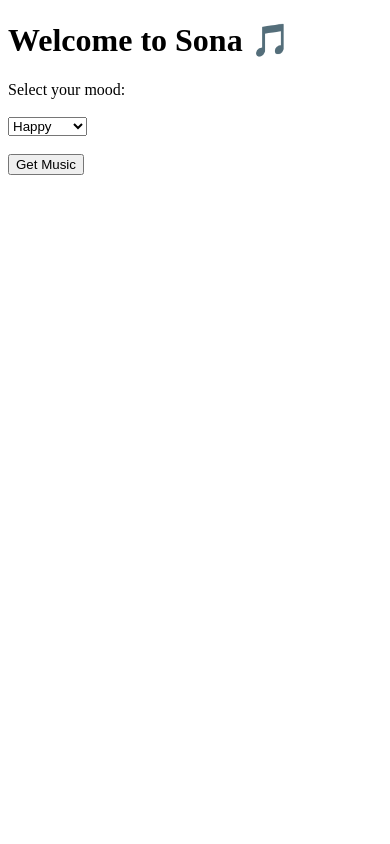
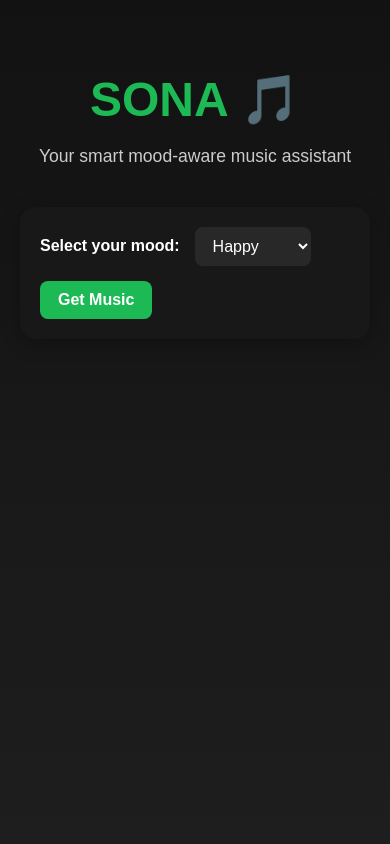
Before and after one commit to Jameswheeler987/SONA--A-Smart--Mood-Aware-Music-Assistant, a Flask app: page / in a window 390 px wide. Run offline with Flask 3, Linux system fonts and the light colour scheme.

Commit message:
Styled SONA interface with responsive song cards

```diff
--- /dev/null
+++ b/static/style.css
@@ -0,0 +1,141 @@
+body {
+    margin: 0;
+    font-family: Arial, sans-serif;
+    background: linear-gradient(180deg, #121212, #1e1e1e);
+    color: white;
+    min-height: 100vh;
+}
+
+.container {
+    max-width: 1000px;
+    margin: 0 auto;
+    padding: 40px 20px;
+}
+
+.hero {
+    text-align: center;
+    margin-bottom: 40px;
+}
+
+.hero h1 {
+    font-size: 3rem;
+    margin-bottom: 10px;
+    color: #1db954;
+}
+
+.hero p {
+    font-size: 1.1rem;
+    color: #cccccc;
+}
+
+.form-section {
+    display: flex;
+    justify-content: center;
+    margin-bottom: 30px;
+}
+
+.mood-form {
+    background: #181818;
+    padding: 20px;
+    border-radius: 16px;
+    box-shadow: 0 4px 20px rgba(0, 0, 0, 0.3);
+    display: flex;
+    gap: 15px;
+    align-items: center;
+    flex-wrap: wrap;
+}
+
+.mood-form label {
+    font-weight: bold;
+}
+
+.mood-form select {
+    padding: 10px 14px;
+    border-radius: 8px;
+    border: none;
+    background: #282828;
+    color: white;
+    font-size: 1rem;
+}
+
+.mood-form button {
+    padding: 10px 18px;
+    border: none;
+    border-radius: 8px;
+    background: #1db954;
+    color: white;
+    font-size: 1rem;
+    font-weight: bold;
+    cursor: pointer;
+}
+
+.mood-form button:hover {
+    background: #17a74a;
+}
+
+.results-header {
+    text-align: center;
+    margin-bottom: 30px;
+}
+
+.results-header span {
+    color: #1db954;
+    text-transform: capitalize;
+}
+
+.songs-section h2 {
+    text-align: center;
+    margin-bottom: 25px;
+}
+
+.songs-grid {
+    display: grid;
+    grid-template-columns: repeat(auto-fit, minmax(280px, 1fr));
+    gap: 20px;
+}
+
+.song-card {
+    background: #181818;
+    border-radius: 16px;
+    padding: 16px;
+    display: flex;
+    align-items: center;
+    gap: 15px;
+    box-shadow: 0 4px 20px rgba(0, 0, 0, 0.3);
+}
+
+.album-cover {
+    width: 90px;
+    height: 90px;
+    object-fit: cover;
+    border-radius: 12px;
+}
+
+.song-info {
+    display: flex;
+    flex-direction: column;
+    justify-content: center;
+}
+
+.song-link {
+    color: #1db954;
+    text-decoration: none;
+    font-size: 1.05rem;
+    font-weight: bold;
+    margin-bottom: 8px;
+}
+
+.song-link:hover {
+    text-decoration: underline;
+}
+
+.artist-name {
+    margin: 0;
+    color: #cccccc;
+}
+
+.error-message {
+    text-align: center;
+    color: #ff6b6b;
+    font-weight: bold;
+}
--- a/templates/index.html
+++ b/templates/index.html
@@ -1,51 +1,63 @@
 <!DOCTYPE html>
-<html>
+<html lang="en">
 <head>
+    <meta charset="UTF-8">
+    <meta name="viewport" content="width=device-width, initial-scale=1.0">
     <title>Sona</title>
+    <link rel="stylesheet" href="{{ url_for('static', filename='style.css') }}">
 </head>
 <body>
-    <h1>Welcome to Sona 🎵</h1>
+    <div class="container">
+        <header class="hero">
+            <h1>SONA 🎵</h1>
+            <p>Your smart mood-aware music assistant</p>
+        </header>
 
-    <form method="POST">
-        <label>Select your mood:</label>
-        <br><br>
-
-        <select name="mood">
+        <section class="form-section">
+            <form method="POST" class="mood-form">
+                <label for="mood">Select your mood:</label>
+                <select name="mood" id="mood">
                     <option value="happy">Happy</option>
                     <option value="sad">Sad</option>
                     <option value="calm">Calm</option>
                     <option value="energetic">Energetic</option>
                 </select>
-
-        <br><br>
                 <button type="submit">Get Music</button>
             </form>
+        </section>
 
         {% if mood %}
-        <h2>You selected: {{ mood }}</h2>
+            <section class="results-header">
+                <h2>You selected: <span>{{ mood }}</span></h2>
+            </section>
         {% endif %}
 
         {% if error %}
-        <p>{{ error }}</p>
+            <p class="error-message">{{ error }}</p>
         {% endif %}
 
         {% if songs %}
-        <h2>Recommended Songs:</h2>
-        <ul style="list-style: none; padding: 0;">
+            <section class="songs-section">
+                <h2>Recommended Songs</h2>
+
+                <div class="songs-grid">
                     {% for song in songs %}
-                <li style="margin-bottom: 20px; display: flex; align-items: center; gap: 15px;">
+                        <div class="song-card">
                             {% if song.image %}
-                        <img src="{{ song.image }}" alt="Album cover" width="80">
+                                <img src="{{ song.image }}" alt="Album cover" class="album-cover">
                             {% endif %}
 
-                    <div>
-                        <a href="{{ song.url }}" target="_blank">
-                            {{ song.name }} - {{ song.artists }}
+                            <div class="song-info">
+                                <a href="{{ song.url }}" target="_blank" class="song-link">
+                                    {{ song.name }}
                                 </a>
+                                <p class="artist-name">{{ song.artists }}</p>
                             </div>
-                </li>
+                        </div>
                     {% endfor %}
-        </ul>
+                </div>
+            </section>
         {% endif %}
+    </div>
 </body>
 </html>
```
Lines whose indentation alone changed are shown as unchanged.
